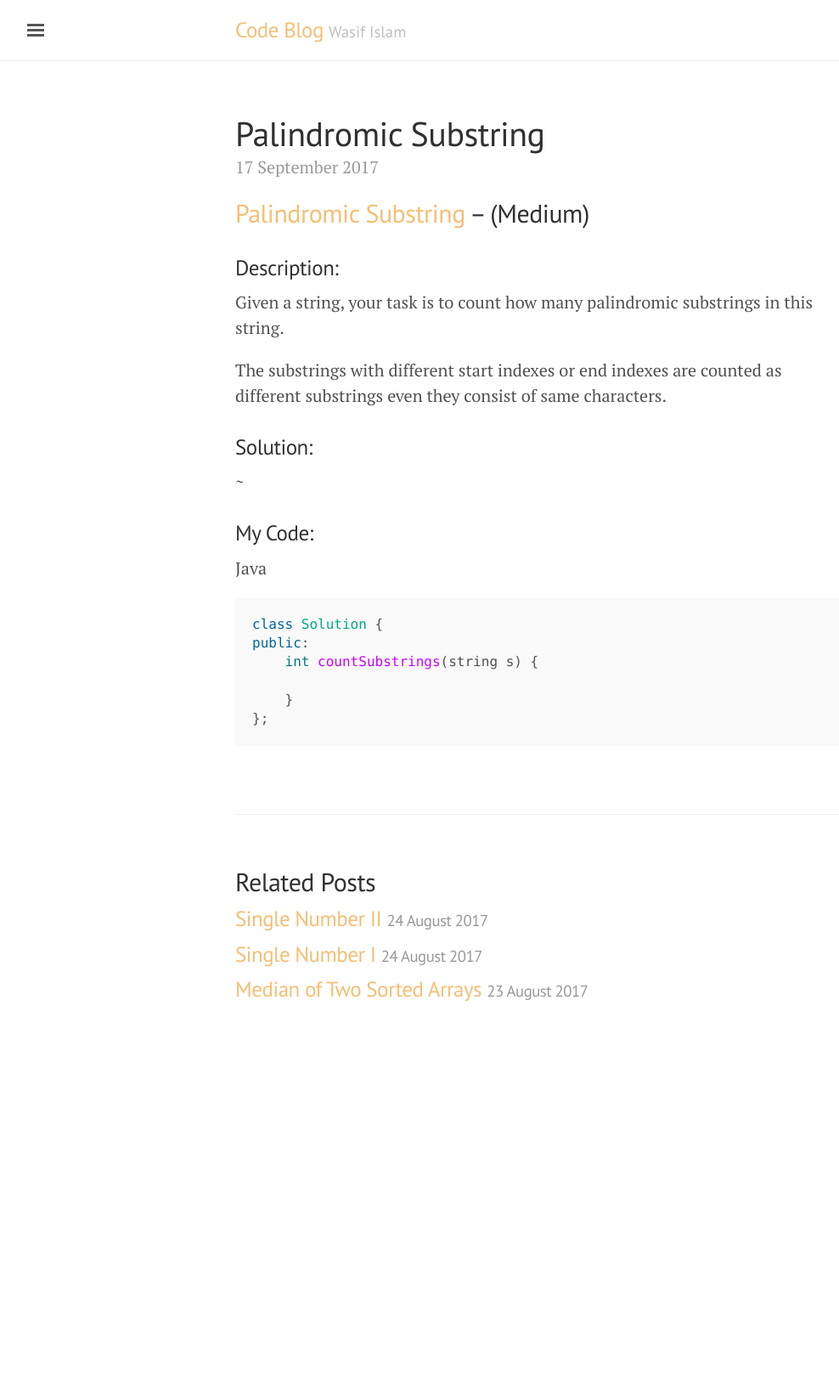
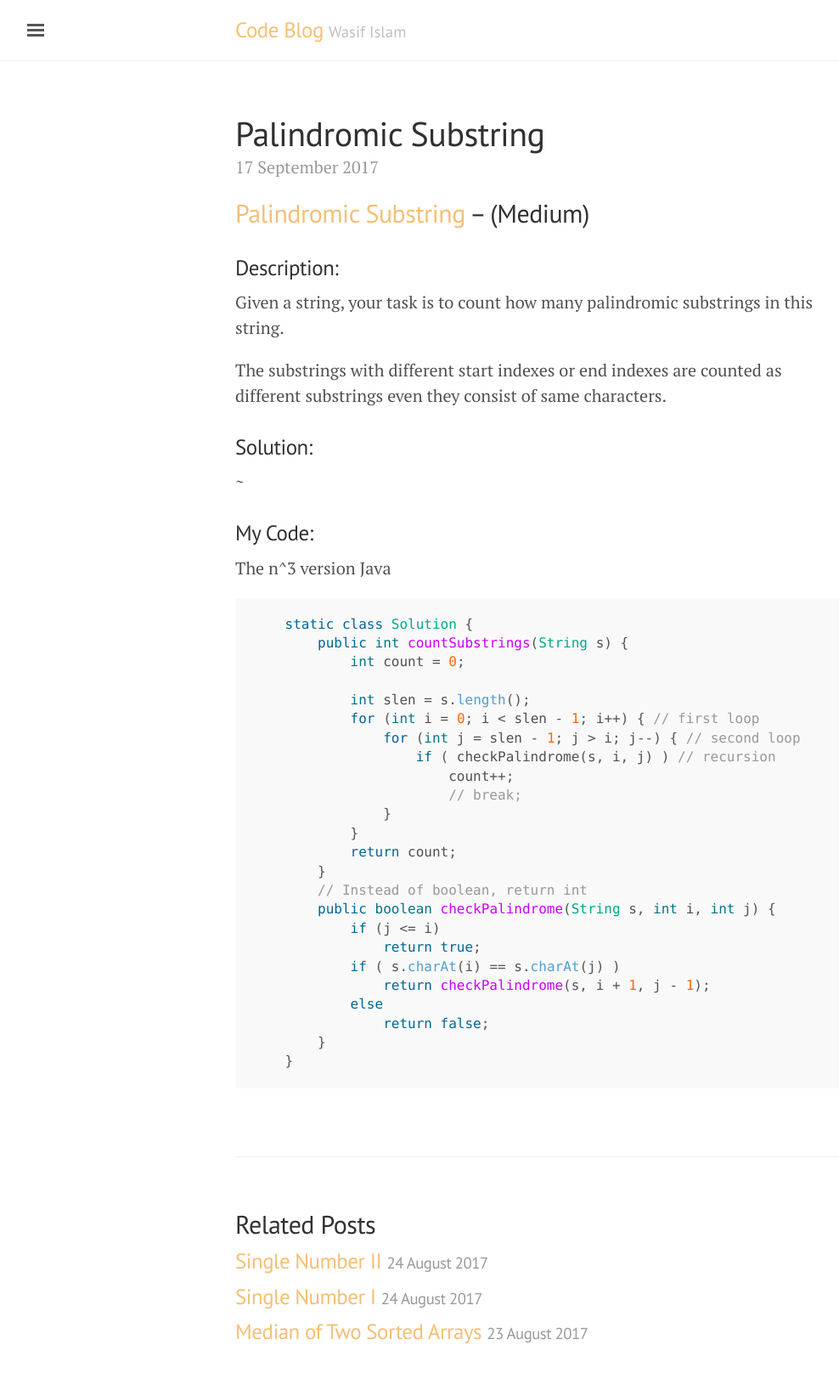
Before and after one commit to washifu/CodeBlog, a Jekyll site: the page built from _posts/2017-09-17-Palindromic_Substring.md, in a window 1280 px wide. Shown: the whole page at 85% size, without its empty margins (3-991 px from the left). Built offline with Jekyll 4.4.1, drawn with Linux system fonts in a browser that asks for light colours; comment, search, counter and statistics services are not loaded; before the commit the page ends 1240 px from its top, so only the background shows below that.

Commit message:
Update 2017-09-17-Palindromic_Substring.md

````diff
--- a/_posts/2017-09-17-Palindromic_Substring.md
+++ b/_posts/2017-09-17-Palindromic_Substring.md
@@ -15,12 +15,31 @@ The substrings with different start indexes or end indexes are counted as differ
 ~
 
 ### My Code:
+The n^3 version
 Java
 ```java
-class Solution {
-public:
-    int countSubstrings(string s) {
+    static class Solution {
+        public int countSubstrings(String s) {
+            int count = 0;
 
+            int slen = s.length();
+            for (int i = 0; i < slen - 1; i++) { // first loop
+                for (int j = slen - 1; j > i; j--) { // second loop
+                    if ( checkPalindrome(s, i, j) ) // recursion
+                        count++;
+                        // break;
+                }
+            }
+            return count;
+        }
+        // Instead of boolean, return int
+        public boolean checkPalindrome(String s, int i, int j) {
+            if (j <= i)
+                return true;
+            if ( s.charAt(i) == s.charAt(j) )
+                return checkPalindrome(s, i + 1, j - 1);
+            else
+                return false;
+        }
     }
-};
 ```
````
